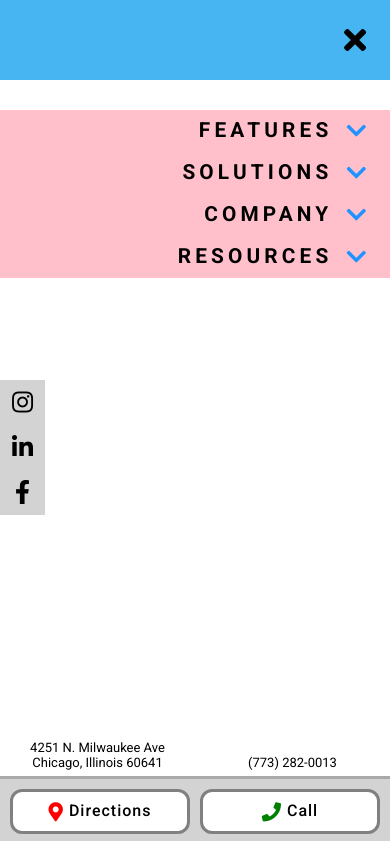
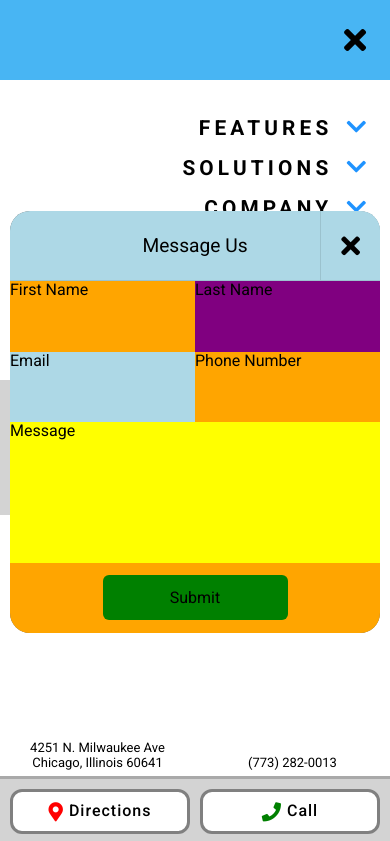
Before and after one commit to aalbareedi/frontend-practice, a plain HTML site: page mobileSite1/index.html in a window 390 px wide. Shown: the top 841 px of the page. Drawn offline with Linux system fonts and the light colour scheme.

Commit message:
updated mobile and more practice

```diff
--- a/mobileSite1/index.html
+++ b/mobileSite1/index.html
@@ -41,18 +41,59 @@
           <div class="sideNavText">FEATURES</div>
           <i class="fas fa-chevron-down dropDownIcon"></i>
         </div>
-        <div class="sideNavSubHeading">sub heading</div>
+        <div id="sideNavSubHeading1">
+          <div class="subHeadingOpt">About</div>
+          <div class="subHeadingOpt">Partners</div>
+          <div class="subHeadingOpt">Careers</div>
+        </div>
         <div class="sideNavHeading">
           <div class="sideNavText">SOLUTIONS</div>
           <i class="fas fa-chevron-down dropDownIcon"></i>
+        </div>
+        <div id="sideNavSubHeading2">
+          <div class="subHeadingOpt">About</div>
+          <div class="subHeadingOpt">Partners</div>
+          <div class="subHeadingOpt">Careers</div>
         </div>
         <div class="sideNavHeading">
           <div class="sideNavText">COMPANY</div>
           <i class="fas fa-chevron-down dropDownIcon"></i>
         </div>
+        <div id="sideNavSubHeading3">
+          <div class="subHeadingOpt">About</div>
+          <div class="subHeadingOpt">Partners</div>
+          <div class="subHeadingOpt">Careers</div>
+        </div>
         <div class="sideNavHeading">
           <div class="sideNavText">RESOURCES</div>
           <i class="fas fa-chevron-down dropDownIcon"></i>
+        </div>
+        <div id="sideNavSubHeading4">
+          <div class="subHeadingOpt">About</div>
+          <div class="subHeadingOpt">Partners</div>
+          <div class="subHeadingOpt">Careers</div>
+        </div>
+      </div>
+
+      <div class="sideNavBtnBar">
+        <button class="sideNavBtn"><i class="fas fa-comment messageIcon"></i>Message Us</button>
+        <div class="sideNavContactForm">
+          <div class="contactFormOpt" id="contactFormOpt1">
+            <div class="messageMenuTitle">Message Us</div>
+            <button class="messageCancelBtn"><i class="fas fa-times messageCancelIcon"></i></button>
+          </div>
+          <div class="contactFormOpt" id="contactFormOpt2">
+            <div class="firstNameField">First Name</div>
+            <div class="lastNameField">Last Name</div>
+          </div>
+          <div class="contactFormOpt" id="contactFormOpt3">
+              <div class="emailField">Email</div>
+              <div class="phoneField">Phone Number</div>
+          </div>
+          <div class="contactFormOpt" id="contactFormOpt4">Message</div>
+          <div class="contactFormOpt" id="contactFormOpt5">
+            <button id="contactFormSubmitBtn">Submit</button>
+          </div>
         </div>
       </div>
 
@@ -84,6 +125,8 @@
           </button>
         </div>
       </div>
+
+
     </div>
 
     <div class="landingContent">
--- a/mobileSite1/style.css
+++ b/mobileSite1/style.css
@@ -68,25 +68,51 @@
 .sideNavMenu {
   display: flex;
   flex-direction: column;
-  margin-top: 30px;
+  margin-top: 7%;
 }
 .sideNavHeading {
-  background-color: pink;
-  padding: 9px 24px;
+  /* background-color: pink; */
+  padding-right: 24px;
+  padding-left: 24px;
   cursor: pointer;
   display: flex;
   justify-content: flex-end;
+  align-items: flex-end;
+  height: 40px;
+  padding-bottom: 6px;
 }
 .sideNavHeading:hover {
   cursor: pointer;
   color: #1f93ff;
+  /* background-color: lightblue; */
 }
-.sideNavSubHeading {
+#sideNavSubHeading1 {
   display: none;
-  background-color: green;
+}
+#sideNavSubHeading2 {
+  display: none;
+}
+#sideNavSubHeading3 {
+  display: none;
+}
+#sideNavSubHeading4 {
+  display: none;
+}
+.subHeadingOpt {
+  text-align: right;
+  padding: 10px 62px;
+  color: #616161;
+  cursor: pointer;
+  font-size: 18px;
+  height: 40px;
+}
+.subHeadingOpt:hover {
+  color: #1f93ff;
+  /* background-color: pink; */
 }
 .sideNavText {
   /* font-family: "Poppins", sans-serif; */
+  /* background-color: red; */
   font-weight: 600;
   font-size: 1.3em;
   letter-spacing: 0.2em;
@@ -95,7 +121,125 @@
   color: #1f93ff;
   font-size: 1.4em;
   margin-left: 14px;
-  margin-top: 1px;
+  margin-bottom: 3px;
+}
+.sideNavBtnBar {
+  /* background-color: red; */
+  margin-top: 5%;
+  display: flex;
+  justify-content: flex-end;
+  align-items: center;
+}
+.sideNavBtn {
+  background-color: white;
+  color: #1f93ff;
+  border-radius: 50px;
+  width: 43%;
+  max-width: 160px;
+  margin-right: 50px;
+  height: 44px;
+  border: 2px solid #1f93ff;
+  cursor: pointer;
+  outline: none;
+  /* box-shadow: 3px 5px 12px rgba(50, 50, 50, 0.25); */
+}
+/* .sideNavBtn:hover {
+  background-color: #1f93ff;
+  color: white;
+} */
+.sideNavBtn:active {
+  background-color: #1f93ff;
+  color: white;
+}
+.messageIcon {
+  margin-right: 6px;
+}
+.sideNavContactForm {
+  display: grid;
+  /* display: none; */
+  grid-template-rows: 1fr 1fr 1fr 2fr 1fr;
+  background-color: #616161;
+  position: fixed;
+  left: 10px;
+  right: 10px;
+  top: 25%;
+  height: 50%;
+  border-radius: 20px;
+  z-index: 10;
+}
+.contactFormOpt {
+  /* height: 56px; */
+}
+#contactFormOpt1 {
+  background-color: lightblue;
+  border-radius: 20px 20px 0 0;
+  position: relative;
+  display: flex;
+  justify-content: center;
+  align-items: center;
+  border-bottom: 1px solid rgba(0, 0, 0, 0.1);
+}
+#contactFormOpt2 {
+  display: flex;
+}
+.firstNameField {
+  background-color: orange;
+  width: 50%;
+}
+.lastNameField {
+  background-color: purple;
+  width: 50%;
+}
+#contactFormOpt3 {
+  display: flex;
+}
+.emailField {
+  background-color: lightblue;
+  width: 50%;
+}
+.phoneField {
+  background-color: orange;
+  width: 50%;
+}
+#contactFormOpt4 {
+  background-color: yellow;
+}
+#contactFormOpt5 {
+  background-color: orange;
+  border-radius: 0 0 20px 20px;
+  display: flex;
+  justify-content: center;
+  align-items: center;
+}
+#contactFormSubmitBtn {
+  background-color: green;
+  outline: none;
+  border: none;
+  width: 50%;
+  height: 64%;
+  border-radius: 6px;
+}
+.messageMenuTitle {
+  /* background-color: orange; */
+  font-size: 1.2em;
+}
+.messageCancelBtn {
+  background-color: lightblue;
+  position: absolute;
+  right: 0px;
+  height: 100%;
+  width: 60px;
+  display: flex;
+  align-items: center;
+  justify-content: center;
+  cursor: pointer;
+  border-radius: 0 20px 0 0;
+  outline: none;
+  border: none;
+  border-left: 1px solid rgba(0, 0, 0, 0.1);
+}
+.messageCancelIcon {
+  font-size: 1.7em;
 }
 .sideNavSocialMedia {
   background-color: orange;
@@ -125,15 +269,17 @@
   bottom: 0;
 }
 .contactInfo {
-  /* background-color: green; */
+  background-color: white;
   display: flex;
   padding-bottom: 5px;
   font-size: 13px;
+  height: 42px;
 }
 .addressBox {
   width: 50%;
   display: flex;
   justify-content: center;
+  align-items: flex-end;
 }
 .phoneNumberBox {
   width: 50%;
```
Also changed, not shown: cssPractice/propertyValues.html (+26 -1 lines), cssPractice/style.css (+15 -3 lines), cssPractice/images/bird-320.png (added), cssPractice/images/bird-480.png (added), cssPractice/images/contact-bg.jpg (added), cssPractice/images/elephant-1800.png (added), cssPractice/images/elephant-320.png (added), cssPractice/images/elephant-480.png (added), 4 other files.
